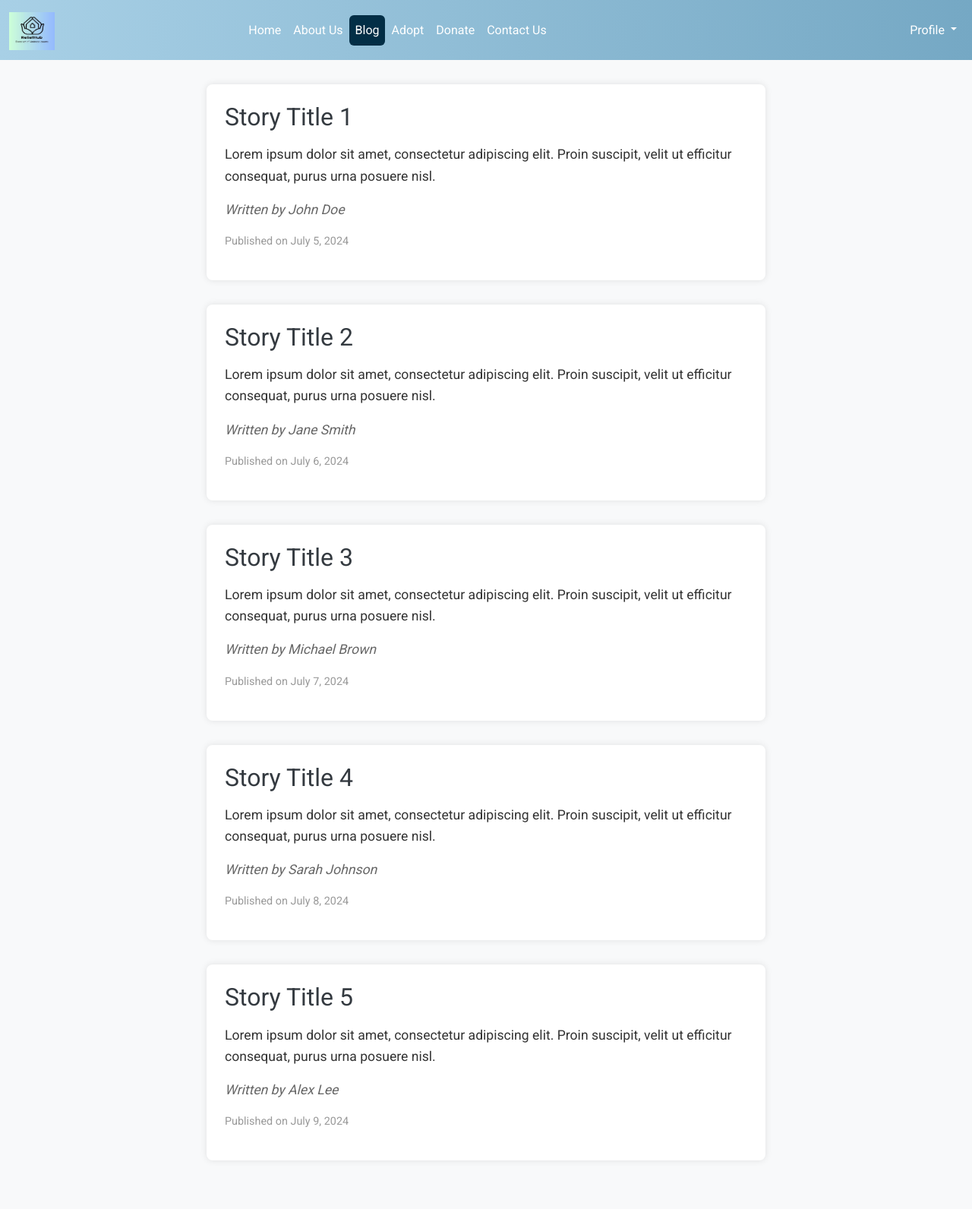
After one commit to 2857992s/idp1, a Django app: page /blog in a window 1280 px wide. The commit adds this page. Shown: the whole page at 76% size. Run offline with Django 3.2, Linux system fonts and the light colour scheme; some libraries are stand-ins or nearby versions.

Commit message:
added blog page and updated navbar

```diff
--- /dev/null
+++ b/base/templates/base/blog.html
@@ -0,0 +1,90 @@
+{% extends 'base.html' %}
+
+{% block title %}Blog{% endblock %}
+
+{% block content %}
+<!DOCTYPE html>
+<html lang="en">
+<head>
+    <meta charset="UTF-8">
+    <meta name="viewport" content="width=device-width, initial-scale=1.0">
+    <title>Blog</title>
+    <link href="https://fonts.googleapis.com/css2?family=Roboto:wght@400;700&display=swap" rel="stylesheet">
+    <style>
+        body {
+            font-family: 'Roboto', sans-serif;
+            color: #333;
+            background-color: #f8f9fa; /* Light grey background */
+        }
+        .blog-container {
+            max-width: 800px;
+            margin: auto;
+            padding: 2rem;
+        }
+        .blog-post {
+            background-color: #fff;
+            border-radius: 8px;
+            padding: 1.5rem;
+            margin-bottom: 2rem;
+            box-shadow: 0 0 10px rgba(0, 0, 0, 0.1);
+        }
+        .blog-post h2 {
+            font-size: 2rem;
+            margin-bottom: 1rem;
+            color: #343a40; /* Dark grey text */
+        }
+        .blog-post p {
+            font-size: 1.1rem;
+            line-height: 1.6;
+            margin-bottom: 1rem;
+        }
+        .blog-post .author {
+            font-style: italic;
+            color: #666;
+        }
+        .blog-post .date {
+            color: #999;
+            font-size: 0.9rem;
+        }
+    </style>
+</head>
+<body>
+    <div class="blog-container">
+        <div class="blog-post">
+            <h2>Story Title 1</h2>
+            <p>Lorem ipsum dolor sit amet, consectetur adipiscing elit. Proin suscipit, velit ut efficitur consequat, purus urna posuere nisl.</p>
+            <p class="author">Written by John Doe</p>
+            <p class="date">Published on July 5, 2024</p>
+        </div>
+
+        <div class="blog-post">
+            <h2>Story Title 2</h2>
+            <p>Lorem ipsum dolor sit amet, consectetur adipiscing elit. Proin suscipit, velit ut efficitur consequat, purus urna posuere nisl.</p>
+            <p class="author">Written by Jane Smith</p>
+            <p class="date">Published on July 6, 2024</p>
+        </div>
+
+        <div class="blog-post">
+            <h2>Story Title 3</h2>
+            <p>Lorem ipsum dolor sit amet, consectetur adipiscing elit. Proin suscipit, velit ut efficitur consequat, purus urna posuere nisl.</p>
+            <p class="author">Written by Michael Brown</p>
+            <p class="date">Published on July 7, 2024</p>
+        </div>
+
+        <div class="blog-post">
+            <h2>Story Title 4</h2>
+            <p>Lorem ipsum dolor sit amet, consectetur adipiscing elit. Proin suscipit, velit ut efficitur consequat, purus urna posuere nisl.</p>
+            <p class="author">Written by Sarah Johnson</p>
+            <p class="date">Published on July 8, 2024</p>
+        </div>
+
+        <div class="blog-post">
+            <h2>Story Title 5</h2>
+            <p>Lorem ipsum dolor sit amet, consectetur adipiscing elit. Proin suscipit, velit ut efficitur consequat, purus urna posuere nisl.</p>
+            <p class="author">Written by Alex Lee</p>
+            <p class="date">Published on July 9, 2024</p>
+        </div>
+    </div>
+</body>
+</html>
+{% endblock content %}
--- a/base/urls.py
+++ b/base/urls.py
@@ -7,6 +7,7 @@ urlpatterns = [
     path('', views.home, name='home'),
     path('about', views.about, name='about'),
     path('contact', views.contact, name='contact'),
+    path('blog', views.blog, name='blog'),
     path('children/', views.child_list, name='child_list'),
     path('donation_form/', views.donation_form, name='donation_form'),
     path('donate/', views.donate, name='donate'),
--- a/base/views.py
+++ b/base/views.py
@@ -71,6 +71,9 @@ def about(request):
 
 def contact(request):
     return render(request, 'base/contact.html')
+
+def blog(request):
+    return render(request, 'base/blog.html')
 @login_required
 def adoption_request(request, child_id):
     child = get_object_or_404(Child, id=child_id )
--- a/templates/navbar.html
+++ b/templates/navbar.html
@@ -6,44 +6,12 @@
     {% load static %}
 
     <title>Navigation</title>
-    <!-- <style>
-        nav {
-            background-color: #333;
-            padding: 10px;
-        }
-        ul {
-            list-style-type: none;
-            margin: 0;
-            padding: 0;
-            display: flex;
-            justify-content: space-around;
-        }
-        li {
-            flex: 1;
-            text-align: center;
-        }
-        a {
-            text-decoration: none;
-            color: white;
-            font-size: 20px;
-            display: block;
-            padding: 10px;
-        }
-        a:hover {
-            background-color: white;
-            color: #333;
-
-        }
-    </style> -->
     <style>
         .nav-item.active .nav-link {
             background-color: #032e46;
         }
-        /* .nav-item-center{
-            align-items: center;
-        } */
         .custom-navbar {
-    background: linear-gradient(to right, #a8d0e6, #75a8c4); /* Gradient from orange to pink */
+    background: linear-gradient(to right, #a8d0e6, #75a8c4);
     color: white;
 }
 
@@ -74,14 +42,17 @@
           <a class="nav-link" href="{% url 'about' %}">About Us</a>
         </li>
         <li class="nav-item">
-          <a class="nav-link" href="#">Blog</a>
+          <a class="nav-link" href="{% url 'blog' %}">Blog</a>
         </li>
         <li class="nav-item">
           <a class="nav-link" href="{% url 'child_list' %}">Adopt</a>
         </li>
         <li class="nav-item">
             <a class="nav-link" href="{% url 'donate' %}">Donate</a>
-          </li>
+        </li>
+        <li class="nav-item">
+            <a class="nav-link" href="{% url 'contact' %}">Contact Us</a>
+        </li>
       </ul>
       <ul class="navbar-nav ms-auto">
         <li class="nav-item dropdown">
```
Also changed, not shown: base/templates/base/about.html (+6 -6 lines), base/templates/base/donate.html (+8 -8 lines), base/templates/base/donations_success.html (+38 -11 lines).
